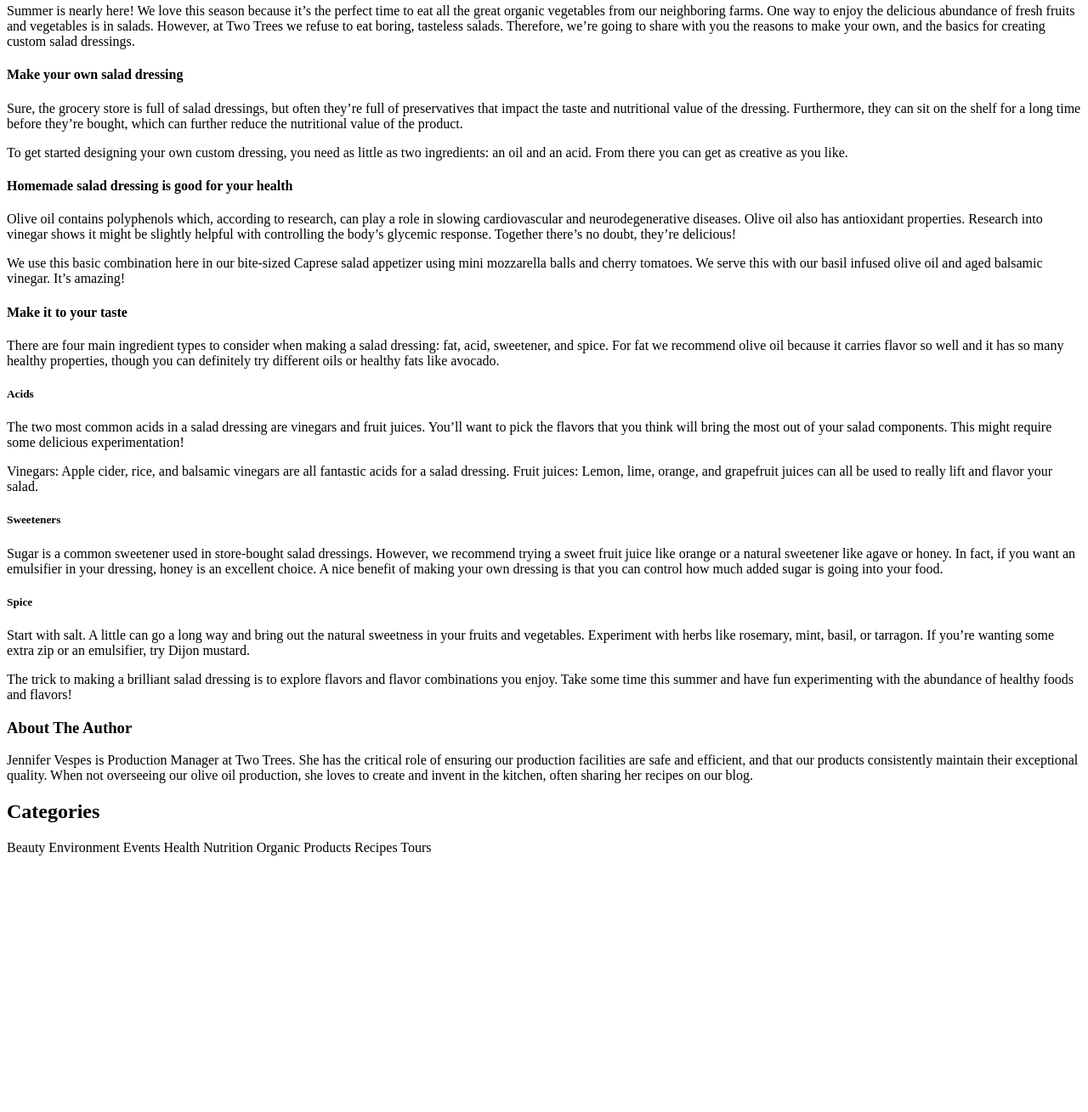
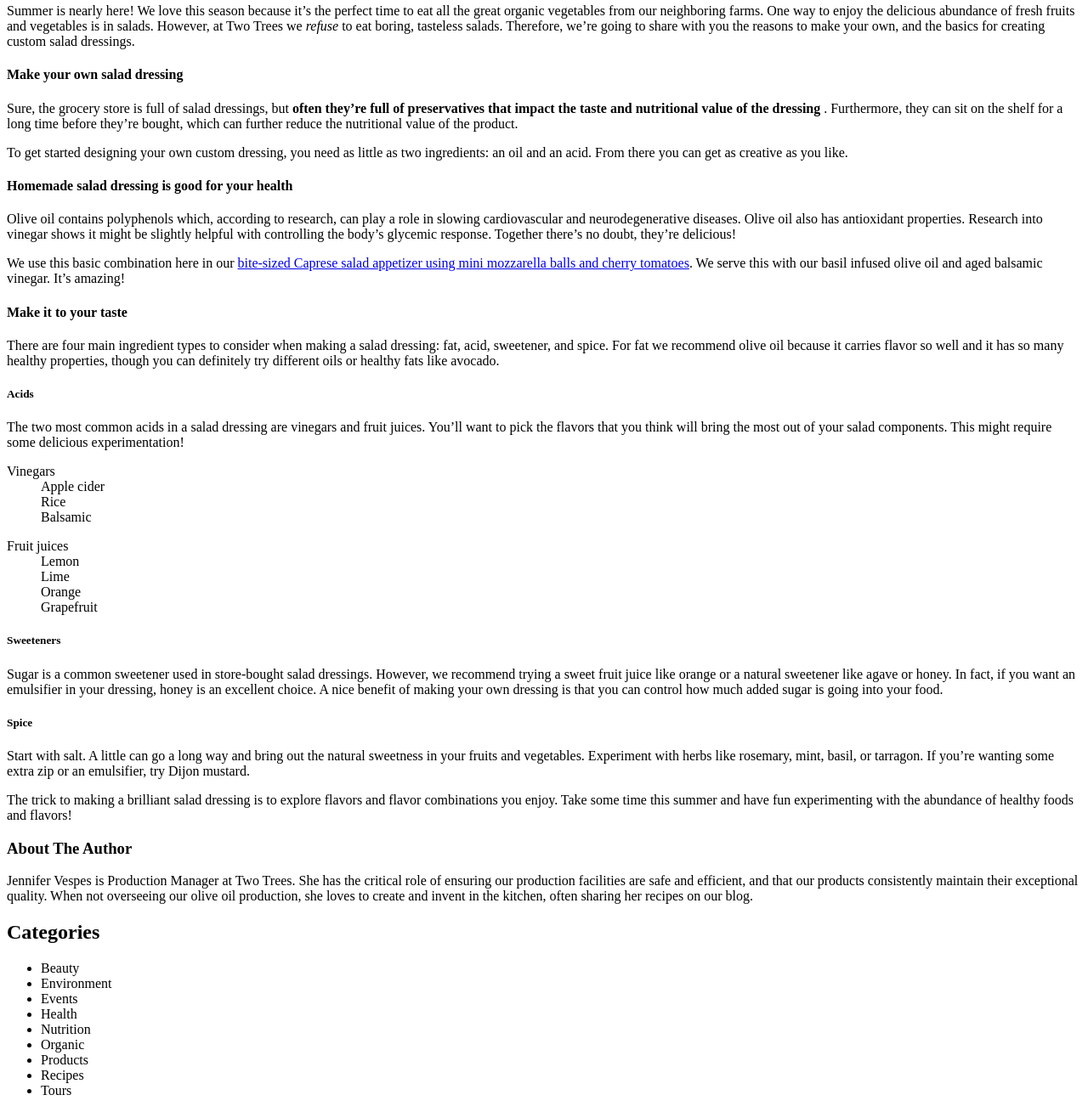
Before and after one commit to theeelgonzo/meaningfulHTML, a plain HTML site: page index.html in a window 1280 px wide. Shown: the part 200-1509 px from the top of the page at 85% size. Before the commit the page ends 1215 px from the top, so only its background shows below. Drawn offline with Linux system fonts and the light colour scheme.

Commit message:
Add ordered, unordered, definition lists to file.

```diff
--- a/index.html
+++ b/index.html
@@ -21,19 +21,21 @@
                     perfect time to eat all the great organic vegetables from
                     our neighboring farms. One way to enjoy the delicious
                     abundance of fresh fruits and vegetables is in salads.
-                    However, at Two Trees we refuse to eat boring, tasteless
-                    salads. Therefore, we’re going to share with you the reasons
-                    to make your own, and the basics for creating custom salad
-                    dressings.
+                    However, at Two Trees we <em>refuse</em> to eat boring,
+                    tasteless salads. Therefore, we’re going to share with you
+                    the reasons to make your own, and the basics for creating
+                    custom salad dressings.
                 </p>
                 <h4>Make your own salad dressing</h4>
                 <p>
                     Sure, the grocery store is full of salad dressings, but
-                    often they’re full of preservatives that impact the taste
-                    and nutritional value of the dressing. Furthermore, they can
-                    sit on the shelf for a long time before they’re bought,
-                    which can further reduce the nutritional value of the
-                    product.
+                    <strong
+                        >often they’re full of preservatives that impact the
+                        taste and nutritional value of the dressing</strong
+                    >
+                    . Furthermore, they can sit on the shelf for a long time
+                    before they’re bought, which can further reduce the
+                    nutritional value of the product.
                 </p>
                 <p>
                     To get started designing your own custom dressing, you need
@@ -50,10 +52,14 @@
                     Together there’s no doubt, they’re delicious!
                 </p>
                 <p>
-                    We use this basic combination here in our bite-sized Caprese
-                    salad appetizer using mini mozzarella balls and cherry
-                    tomatoes. We serve this with our basil infused olive oil and
-                    aged balsamic vinegar. It’s amazing!
+                    We use this basic combination here in our
+                    <a
+                        href="https://www.allrecipes.com/recipe/212896/caprese-appetizer/"
+                        target="_blank"
+                        >bite-sized Caprese salad appetizer using mini
+                        mozzarella balls and cherry tomatoes</a
+                    >. We serve this with our basil infused olive oil and aged
+                    balsamic vinegar. It’s amazing!
                 </p>
                 <h4>Make it to your taste</h4>
                 <p>
@@ -70,10 +76,19 @@
                     think will bring the most out of your salad components. This
                     might require some delicious experimentation!
                 </p>
-                Vinegars: Apple cider, rice, and balsamic vinegars are all
-                fantastic acids for a salad dressing. Fruit juices: Lemon, lime,
-                orange, and grapefruit juices can all be used to really lift and
-                flavor your salad.
+                <dl>
+                    <dt>Vinegars</dt>
+                    <dd>Apple cider</dd>
+                    <dd>Rice</dd>
+                    <dd>Balsamic</dd>
+                </dl>
+                <dl>
+                    <dt>Fruit juices</dt>
+                    <dd>Lemon</dd>
+                    <dd>Lime</dd>
+                    <dd>Orange</dd>
+                    <dd>Grapefruit</dd>
+                </dl>
                 <h5>Sweeteners</h5>
                 <p>
                     Sugar is a common sweetener used in store-bought salad
@@ -111,8 +126,17 @@
         </section>
         <aside>
             <h2>Categories</h2>
-            Beauty Environment Events Health Nutrition Organic Products Recipes
-            Tours
+            <ul>
+                <li>Beauty</li>
+                <li>Environment</li>
+                <li>Events</li>
+                <li>Health</li>
+                <li>Nutrition</li>
+                <li>Organic</li>
+                <li>Products</li>
+                <li>Recipes</li>
+                <li>Tours</li>
+            </ul>
         </aside>
     </body>
 </html>
```
